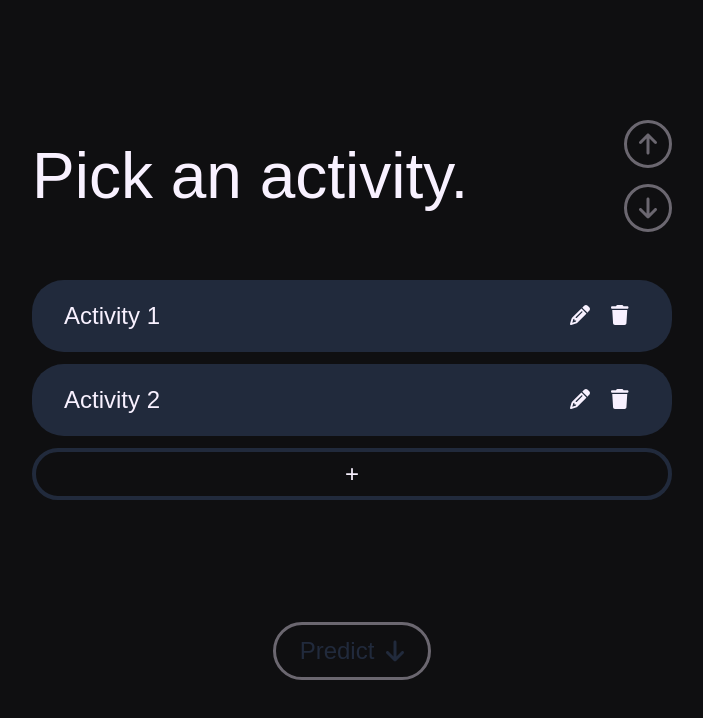
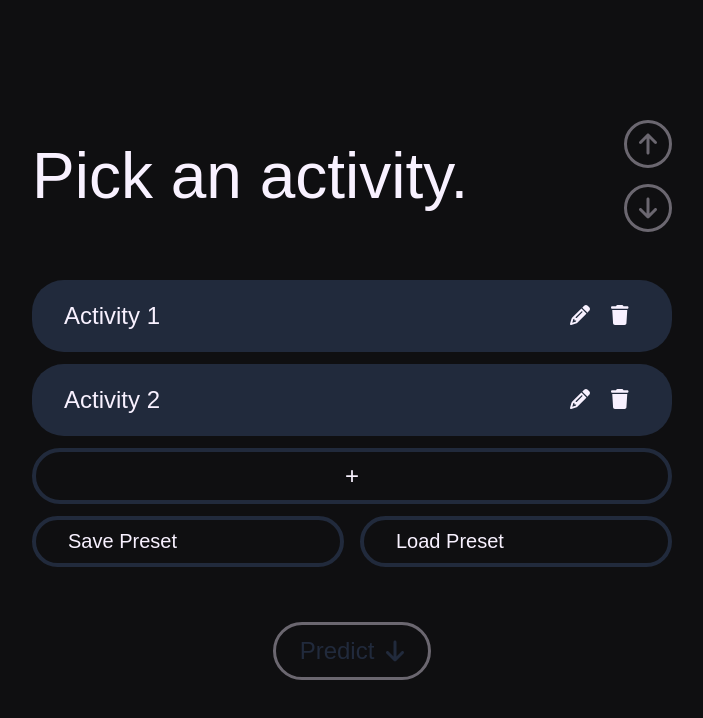
Before and after one commit to dzbarcea/a-simple-follow-through-app, a React (Create React App) app: page /pick-activity in a window 1280 px wide. Shown: the top 718 px of the page, without its empty margins (288-991 px from the left). Built offline with nearby package versions, Linux system fonts and the light colour scheme; a web font is replaced by a local one.

Commit message:
presets can now be saved but not loaded

```diff
--- a/src/components/ActivitySelector/ActivitySelector.css
+++ b/src/components/ActivitySelector/ActivitySelector.css
@@ -72,10 +72,10 @@
     justify-content: center;
 
     width: 100%;
-    padding: 0.5rem;
+    padding: 0.625rem;
     border-radius: 2rem;
 
-    border: 4px solid var(--primary-dark)
+    border: 4px solid var(--primary-dark);
 }
 
 .add-button:hover {
@@ -87,3 +87,31 @@
 .add-button.disabled {
     display: none;
 }
+
+.preset-container {
+    display: flex;
+    justify-content: space-between;
+    gap: 1rem;
+
+    width: 100%;
+}
+
+.preset-button {
+    display: flex;
+    align-items: center;
+    flex: 1;
+
+    font-size: 1.25rem;
+
+    padding: 0.625rem 2rem;
+    border-radius: 2rem;
+
+    border: 4px solid var(--primary-dark);
+
+}
+
+.preset-button:hover {
+    background: var(--primary-main);
+    border-color: var(--primary-main);
+    cursor: pointer;
+}
--- a/src/components/ActivitySelector/ActivitySelector.tsx
+++ b/src/components/ActivitySelector/ActivitySelector.tsx
@@ -8,7 +8,7 @@ import React, {
 import './ActivitySelector.css';
 import Modal from '../../atoms/Modal/Modal';
 import Selection from './Selection';
-import {SelectionType, useFormContext} from '../../context/FormContext';
+import {PresetType, SelectionType, useFormContext} from '../../context/FormContext';
 import {v4 as uuidv4} from 'uuid';
 
 interface ActivitySelectorProps {
@@ -16,14 +16,19 @@ interface ActivitySelectorProps {
 }
 
 const ActivitySelector = (props: ActivitySelectorProps) => {
-    const [isModalOpen, setIsModalOpen] = useState(false);
+    // Handles modal state for editing selections
+    const [isEditModalOpen, setIsEditModalOpen] = useState(false);
     const [currentlyEditingSelection, setCurrentlyEditingSelection] = useState<SelectionType | null>(null);
+    const editTextInputRef = useRef<HTMLInputElement>(null);
+
+    // Handles modal state for saving presets
+    const [isSavePresetModalOpen, setIsSavePresetModalOpen] = useState(false);
+    const [currentlyEditingPreset, setCurrentlyEditingPreset] = useState<PresetType | null>(null);
+    const namePresetTextInputRef = useRef<HTMLInputElement>(null);
+
+    // Other state
     const [canAddMoreSelections, setCanAddMoreSelections] = useState(false);
-    const textInputRef = useRef<HTMLInputElement>(null);
-    const formRef = useRef<HTMLFormElement>(null);
-
     const formContext = useFormContext();
-
     const MAX_SELECTIONS = 5;
 
     useEffect(() => {
@@ -38,18 +43,18 @@ const ActivitySelector = (props: ActivitySelectorProps) => {
         }
     }, [formContext]);
 
-    const handleOpenModal = (name: string, id: string) => {
+    const handleOpenEditModal = (name: string, id: string) => {
         setCurrentlyEditingSelection({ name: name, id: id });
-        setIsModalOpen(true);
+        setIsEditModalOpen(true);
     }
 
-    const handleCloseModal = () => {
+    const handleCloseEditModal = () => {
         setCurrentlyEditingSelection(null);
-        setIsModalOpen(false);
+        setIsEditModalOpen(false);
     }
 
-    const handleSave = () => {
-        const textInput = textInputRef.current?.value;
+    const handleSaveEdit = () => {
+        const textInput = editTextInputRef.current?.value;
 
         if (textInput !== undefined && currentlyEditingSelection?.name !== '') {
             formContext?.setSelectionList(selectionList => selectionList.map((selection) => {
@@ -60,12 +65,16 @@ const ActivitySelector = (props: ActivitySelectorProps) => {
             }));
         }
 
-        handleCloseModal();
+        handleCloseEditModal();
     }
 
     const handleEnterKeyPressed: KeyboardEventHandler<HTMLInputElement> = (event) => {
-        if (event.key === 'Enter') {
-            handleSave();
+        if (event.key !== 'Enter') {
+            return;
+        }
+
+        if (isEditModalOpen) {
+            handleSaveEdit();
         }
     }
 
@@ -80,13 +89,50 @@ const ActivitySelector = (props: ActivitySelectorProps) => {
     }
 
     const handleAddSelection: MouseEventHandler<HTMLButtonElement> = (event) => {
-        event.preventDefault();
+        if (!formContext) {
+            return;
+        }
+
+        formContext.setSelectionList(selectionList => [...selectionList, { name: 'New Activity', id: uuidv4() }])
+    }
+
+    const handleOpenSavePresetModal = () => {
 
         if (!formContext) {
             return;
         }
 
-        formContext.setSelectionList(selectionList => [...selectionList, { name: 'New Activity', id: uuidv4() }])
+        const newPreset: PresetType = {
+            name: '',
+            selectionList: formContext.selectionList,
+        }
+        setCurrentlyEditingPreset(newPreset);
+        setIsSavePresetModalOpen(true);
+    }
+
+    const handleCloseSavePresetModal = () => {
+        setCurrentlyEditingPreset(null);
+        setIsSavePresetModalOpen(false);
+    }
+
+    const handleSavePreset = () => {
+
+        if (!formContext) {
+            return;
+        }
+
+        const textInput = namePresetTextInputRef.current?.value;
+        if (!textInput) {
+            return;
+        }
+
+        const newPreset = {
+            name: textInput,
+            selectionList: formContext.selectionList,
+        }
+        formContext.setPresetList(presets => [...presets, newPreset]);
+
+        handleCloseSavePresetModal();
     }
 
     return (
@@ -99,32 +145,58 @@ const ActivitySelector = (props: ActivitySelectorProps) => {
                             name={selection.name}
                             key={selection.id}
                             idKey={selection.id}
-                            handleOpenModal={handleOpenModal}
+                            handleOpenModal={handleOpenEditModal}
                             handleDelete={handleDelete}
                         />
                     })
                 }
 
-                <button className={`add-button ${!canAddMoreSelections && 'disabled'}`} onClick={
+                <button type='button' className={`add-button ${!canAddMoreSelections && 'disabled'}`} onClick={
                     canAddMoreSelections ? handleAddSelection : (event) => event.preventDefault()
                 }>
                     +
                 </button>
+                <div className='preset-container'>
+                    <button type='button' className='preset-button' onClick={handleOpenSavePresetModal}>
+                        Save Preset
+                    </button>
+                    <button type='button' className='preset-button'>
+                        Load Preset
+                    </button>
+                </div>
             </form>
 
-            <Modal isOpen={isModalOpen} onClose={handleCloseModal}>
+            <Modal isOpen={isEditModalOpen} onClose={handleCloseEditModal}>
                 <p>Edit name</p>
                 <input
                     type='text'
-                    ref={textInputRef}
+                    ref={editTextInputRef}
                     defaultValue={currentlyEditingSelection?.name ?? ''}
                     onKeyDown={handleEnterKeyPressed}
                 />
                 <div className='button-container'>
-                    <button type='button' className='modal-button button-secondary' onClick={handleCloseModal}>
+                    <button type='button' className='modal-button button-secondary' onClick={handleCloseEditModal}>
                         Cancel
                     </button>
-                    <button type='button' className={`modal-button button-primary`} onClick={handleSave}>
+                    <button type='button' className={`modal-button button-primary`} onClick={handleSaveEdit}>
+                        Save
+                    </button>
+                </div>
+            </Modal>
+
+            <Modal isOpen={isSavePresetModalOpen} onClose={handleCloseSavePresetModal}>
+                <p>Name your preset</p>
+                <input
+                    type='text'
+                    ref={namePresetTextInputRef}
+                    defaultValue={currentlyEditingSelection?.name ?? ''}
+                    onKeyDown={handleEnterKeyPressed}
+                />
+                <div className='button-container'>
+                    <button type='button' className='modal-button button-secondary' onClick={handleCloseSavePresetModal}>
+                        Cancel
+                    </button>
+                    <button type='button' className={`modal-button button-primary`} onClick={handleSavePreset}>
                         Save
                     </button>
                 </div>
--- a/src/context/FormContext.tsx
+++ b/src/context/FormContext.tsx
@@ -14,16 +14,23 @@ export interface SelectionType {
     id: string;
 }
 
+export interface PresetType {
+    name: string;
+    selectionList: SelectionType[];
+}
+
 export interface FormContextType {
     // Values
     selectionList: SelectionType[];
     predictionText: string;
     reflectionText?: string;
+    presetList: PresetType[];
 
     // Setters
     setSelectionList: Dispatch<SetStateAction<SelectionType[]>>
     setPredictionText: (predictionText: string) => void;
     setReflectionText: (reflectionText: string) => void;
+    setPresetList: Dispatch<SetStateAction<PresetType[]>>
 }
 
 const FormContext = createContext<FormContextType | null>(null);
@@ -34,6 +41,7 @@ const FormContextProvider = ({ children } : { children: ReactNode }) => {
     const [selectionList, setSelectionList] = useState<SelectionType[]>([]);
     const [predictionText, setPredictionText] = useState('');
     const [reflectionText, setReflectionText] = useState('');
+    const [presetList, setPresetList] = useState<PresetType[]>([]);
 
     useEffect(() => {
         //TODO: fetch initial state from local storage
@@ -52,6 +60,11 @@ const FormContextProvider = ({ children } : { children: ReactNode }) => {
         setSelectionList(selections);
     }, []);
 
+    useEffect(() => {
+        console.log(selectionList);
+        console.log(presetList);
+    }, [selectionList, presetList]);
+
     return (
         <FormContext.Provider value={{
             selectionList: selectionList,
@@ -60,6 +73,8 @@ const FormContextProvider = ({ children } : { children: ReactNode }) => {
             setPredictionText: setPredictionText,
             reflectionText: reflectionText,
             setReflectionText: setReflectionText,
+            presetList: presetList,
+            setPresetList: setPresetList,
         }}>
             {children}
         </FormContext.Provider>
```
